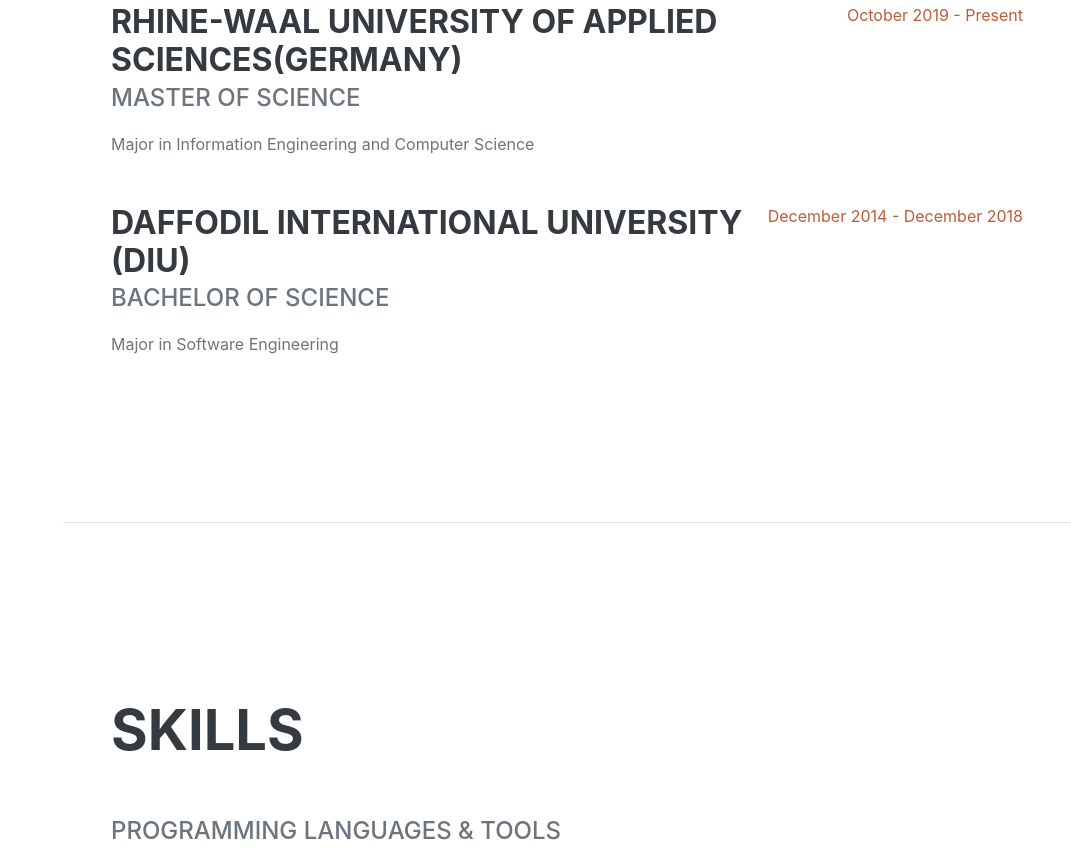
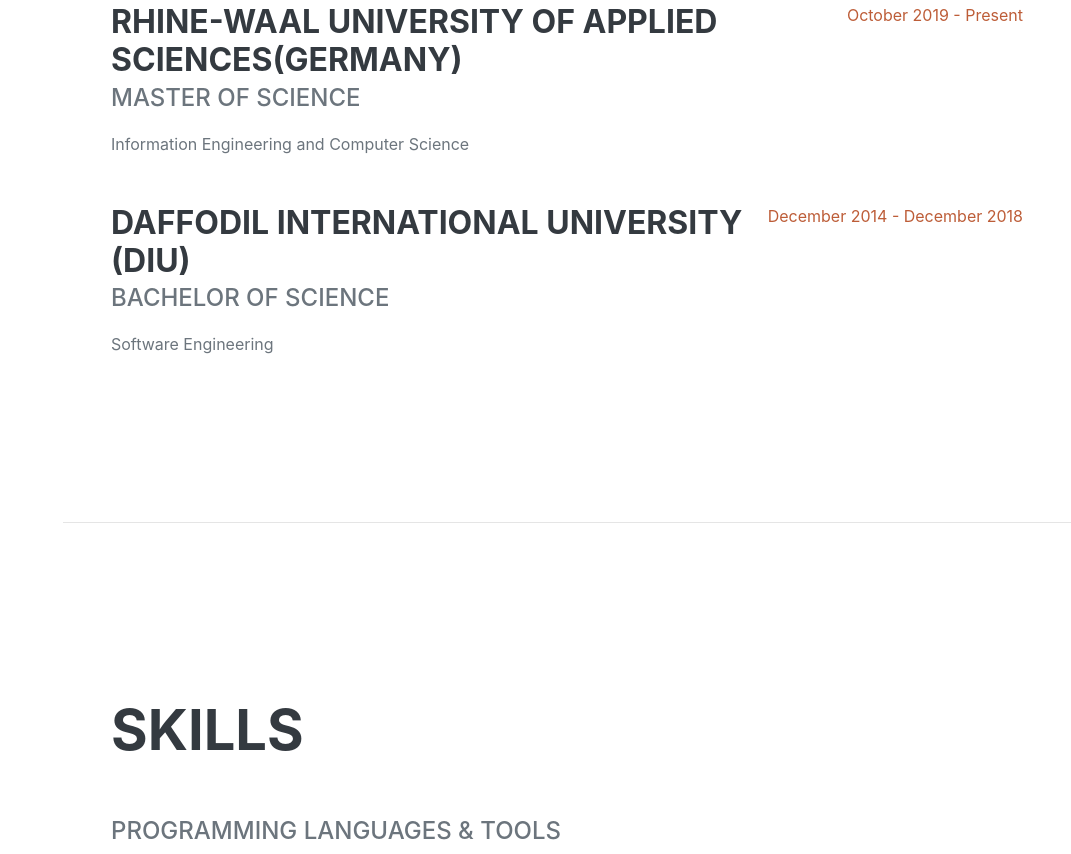
Before and after one commit to aumtuhin/personal-site, a plain HTML site: page index.html in a window 1280 px wide. Shown: the part 1880-2734 px from the top of the page, without its empty margins (209-1280 px from the left). Drawn offline with nearby package versions, Linux system fonts and the light colour scheme; no server answers; a web font is replaced by a local one.

Commit message:
updated education section

```diff
--- a/index.html
+++ b/index.html
@@ -82,7 +82,7 @@
                         <div class="flex-grow-1">
                             <h3 class="mb-0">Rhine-Waal University of Applied Sciences(Germany)</h3>
                             <div class="subheading mb-3">Master of Science</div>
-                            <div>Major in Information Engineering and Computer Science</div>
+                            <div>Information Engineering and Computer Science</div>
                         </div>
                         <div class="flex-shrink-0"><span class="text-primary">October 2019 - Present</span></div>
                     </div>
@@ -90,7 +90,7 @@
                         <div class="flex-grow-1">
                             <h3 class="mb-0">Daffodil International University (DIU)</h3>
                             <div class="subheading mb-3">Bachelor of Science</div>
-                            <div>Major in Software Engineering</div>
+                            <div>Software Engineering</div>
                         </div>
                         <div class="flex-shrink-0"><span class="text-primary">December 2014 - December 2018</span></div>
                     </div>
```
